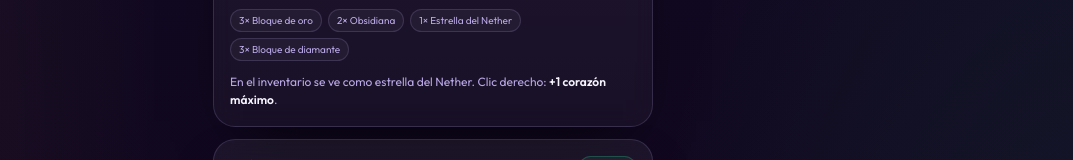
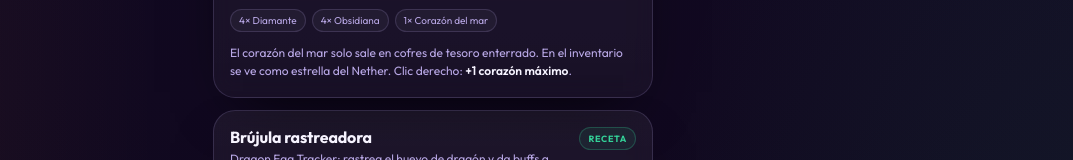
Before and after one commit to leadvic/landing-minecraft-cerro-placeres, a plain HTML site: page index.html in a window 1280 px wide. Shown: the part 4411-4571 px from the top of the page, without its empty margins (207-1280 px from the left). Drawn offline with Linux system fonts and the light colour scheme; a script that the page names is missing.

Commit message:
Cambia la receta del corazón a diamantes, obsidiana y corazón del mar
- 4 diamantes, 4 obsidianas y 1 corazón del mar (solo en cofres de tesoro enterrado)
- Actualiza imagen y texto de la tarjeta

Co-Authored-By: Claude Code <noreply@anthropic.com>

```diff
--- a/index.html
+++ b/index.html
@@ -957,14 +957,13 @@
             </div>
             <span class="recipe-badge">Receta</span>
           </div>
-          <img class="recipe-image" src="recipes/corazon.png" alt="Receta del corazón: tres bloques de oro; obsidiana, estrella del Nether y obsidiana; tres bloques de diamante. El resultado es una estrella del Nether llamada Corazón." width="528" height="216" loading="lazy">
+          <img class="recipe-image" src="recipes/corazon.png" alt="Receta del corazón: diamante, obsidiana y diamante; obsidiana, corazón del mar y obsidiana; diamante, obsidiana y diamante. El resultado es una estrella del Nether llamada Corazón." width="528" height="216" loading="lazy">
           <ul class="recipe-ingredients">
-            <li>3× Bloque de oro</li>
-            <li>2× Obsidiana</li>
-            <li>1× Estrella del Nether</li>
-            <li>3× Bloque de diamante</li>
+            <li>4× Diamante</li>
+            <li>4× Obsidiana</li>
+            <li>1× Corazón del mar</li>
           </ul>
-          <p class="note">En el inventario se ve como estrella del Nether. Clic derecho: <strong>+1 corazón máximo</strong>.</p>
+          <p class="note">El corazón del mar solo sale en cofres de tesoro enterrado. En el inventario se ve como estrella del Nether. Clic derecho: <strong>+1 corazón máximo</strong>.</p>
         </div>
 
         <div class="card recipe">
```
Also changed, not shown: recipes/corazon.png.
